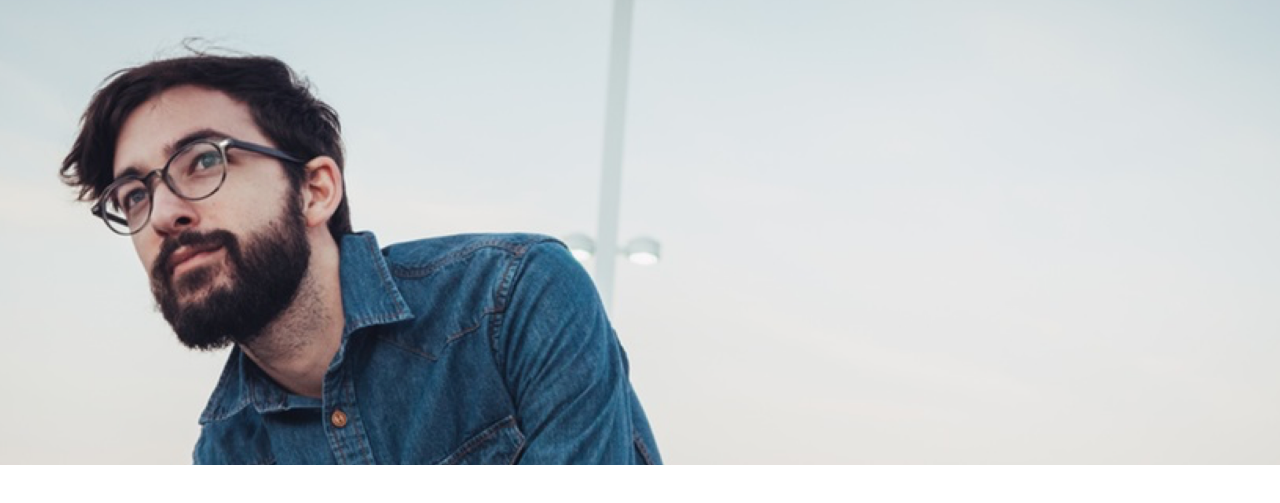
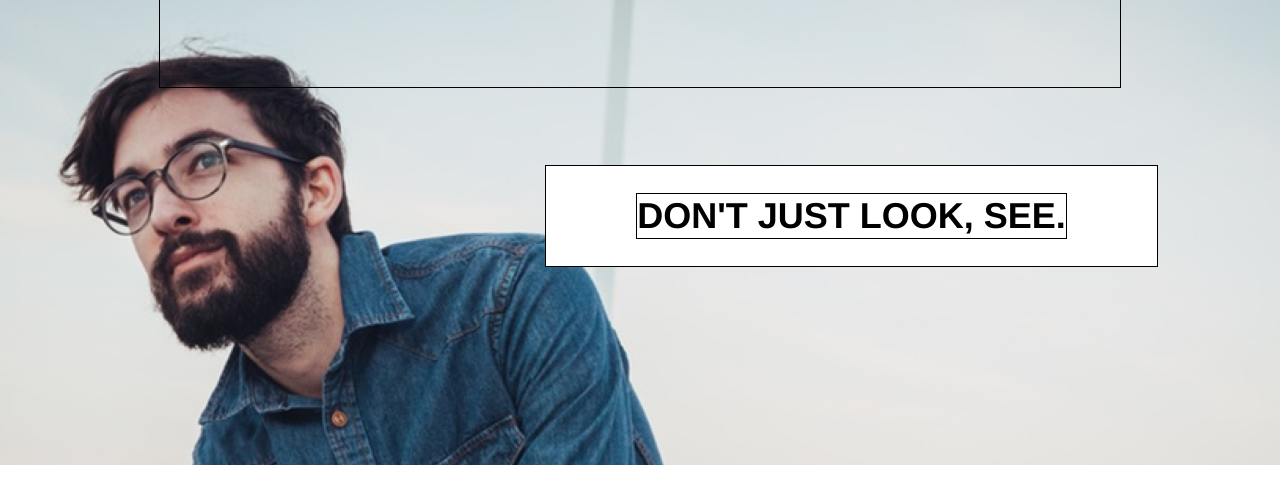
Before and after one commit to rditon22/Tortoiseshell-Optics, a plain HTML site: page index.html in a window 1280 px wide. Shown: the part 75-578 px from the top of the page. Drawn offline with Linux system fonts and the light colour scheme.

Commit message:
Add title to header

```diff
--- a/index.html
+++ b/index.html
@@ -26,6 +26,11 @@
             </nav>
           </div>
         </div>
+        <div class="title">
+          <div>
+            <span>DON'T JUST LOOK, SEE.</span>
+          </div>
+        </div>
       </div>
     </header>
 
--- a/resources/css/style.css
+++ b/resources/css/style.css
@@ -57,3 +57,15 @@ nav ul {
 ul li {
   padding: 1rem 2rem 1rem 0;
 }
+
+.title {
+  display: inline-flex;
+  background-color: white;
+  font-size: 2rem;
+  font-weight: bold;
+  line-height: 1.2;
+  padding: 1.5rem 5rem;
+  position: relative;
+  top: 10rem;
+  left: 21.4rem;
+}
```
